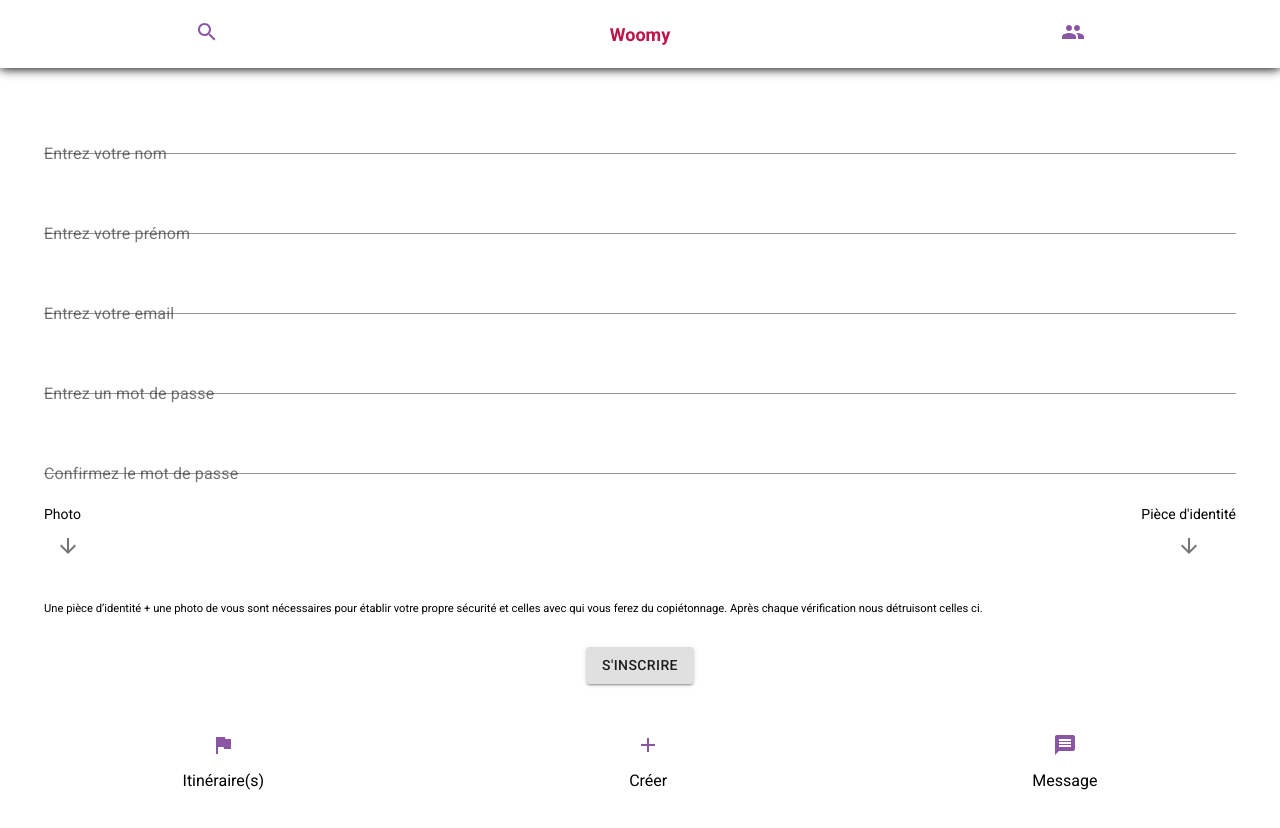
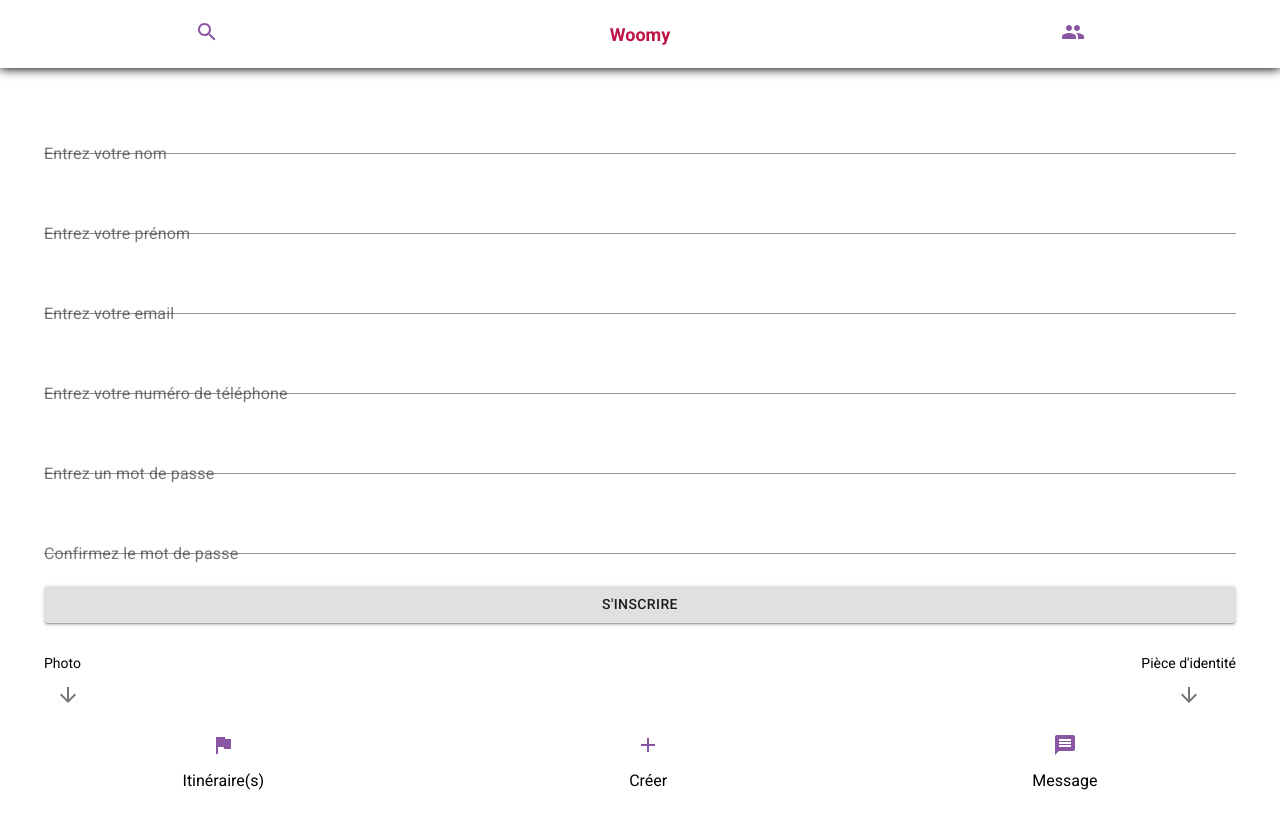
Before and after one commit to TheScriptoMax/woomy, a React (Create React App) app: page /signin in a window 1280 px wide. Shown: the top 828 px of the page. Built offline with nearby package versions, Linux system fonts and the light colour scheme; no server answers.

Commit message:
Integration authentification

```diff
--- a/package.json
+++ b/package.json
@@ -7,6 +7,7 @@
     "@fontsource/roboto": "^4.5.0",
     "@material-ui/core": "^4.12.2",
     "@material-ui/icons": "^4.11.2",
+    "@material-ui/lab": "^4.0.0-alpha.60",
     "@material-ui/pickers": "^3.3.10",
     "@testing-library/jest-dom": "^5.14.1",
     "@testing-library/react": "^11.2.7",
--- a/src/App.js
+++ b/src/App.js
@@ -49,7 +49,7 @@ function App() {
                     <PrivateRoute exact path='/search' component={CowalkingSearch}/>
                     <Route path='/signin' component={SignIn}/>
                     <Route path='/login' component={Login}/>
-                    <Route exact path='/account' component={Account}/>
+                    <PrivateRoute exact path='/account' component={Account}/>
                     <Route exact path='/message' component={Notification}/>
                     <Route exact path='/param' component={Params}/>
                     <Route exact path='/list' component={CowalkingList}/>
--- a/src/components/Account/Account.jsx
+++ b/src/components/Account/Account.jsx
@@ -1,3 +1,4 @@
+
 /// ----- Material UI ----- ///
 import { Avatar } from '@material-ui/core';
 
@@ -5,11 +6,46 @@ import { Avatar } from '@material-ui/core';
 import './account.css';
 
 /// ----- React modules ///
+import {useAuth} from "../../contexts/AuthContext";
 import {Link} from "react-router-dom";
+import {useEffect, useState} from "react";
+
+
+/// ----- Firebase ///
+import {database} from "../../firebase";
 
 //////// Page de profile ////////
 
 function Account() {
+
+    const [userData, setUserData] = useState({});
+    const [error, setError] = useState('');
+    const {logout} = useAuth();
+
+    const {currentUser} = useAuth();
+    useEffect(()=> {
+        database.users.doc(currentUser.uid)
+            .get()
+            .then(doc => {
+                setUserData(database.formatDoc(doc))
+            })
+
+    }, [currentUser.uid])
+
+    /*
+    async function handleLogout() {
+        try {
+            await logout().then(()=> {
+                history.push("/login");
+            })
+        } catch {
+            setError('Woops, on a pas réussi à vous déconnecter')
+        }
+    }
+
+     */
+
+
     return (
       <div className='container'>
       <div className="account-top">
@@ -20,19 +56,19 @@ function Account() {
             <div className='account-field'>
                 <p>Nom</p>
                 <div className="account-field-result">
-                    <p>Sadry</p>
+                    <p>{userData.lastname}</p>
                 </div>
             </div>
             <div className='account-field'>
                 <p>Prenom</p>
                 <div className="account-field-result">
-                    <p>Chloé</p>
+                    <p>{userData.firstname}</p>
                 </div>
             </div>
             <div className='account-field'>
                 <p>E-mail</p>
                 <div className="account-field-result">
-                    <p>pasvrai@fake.com</p>
+                    <p>{currentUser.email}</p>
                 </div>
             </div>
             <div className='account-field'>
@@ -44,7 +80,7 @@ function Account() {
             <div className='account-field'>
                 <p>Téléphone</p>
                 <div className="account-field-result">
-                    <p>0600000000</p>
+                    <p>{userData.phoneNumber}</p>
                 </div>
             </div>
             <Link to="/param">
--- a/src/components/SignIn/SignIn.jsx
+++ b/src/components/SignIn/SignIn.jsx
@@ -1,3 +1,7 @@
+// REACT IMPORT
+import {useRef, useState} from "react";
+import {useHistory} from "react-router-dom";
+
 // MATERIAL UI IMPORT
 import TextField from '@material-ui/core/TextField';
 import IconButton from '@material-ui/core/IconButton';
@@ -6,26 +10,84 @@ import Button from '@material-ui/core/Button';
 
 // CSS IMPORT
 import './SignIn.css';
+import {useAuth} from "../../contexts/AuthContext";
+import {database} from "../../firebase";
+import {Alert} from "@material-ui/lab";
 
 //PAGE INSCRIPTION
 export default function SignIn () {
+    const [error, setError] = useState();
+    const [loading, setLoading] = useState();
+
+    const emailRef = useRef();
+    const passwordRef = useRef();
+    const passwordConfirmRef = useRef();
+    const firstnameRef = useRef();
+    const lastnameRef = useRef();
+    const phoneRef = useRef();
+    const history = useHistory();
+
+
+    const {signup} = useAuth()
+
+    async function handleSubmit(ev) {
+        ev.preventDefault();
+        if (passwordRef.current.value !== passwordConfirmRef.current.value) {
+            return setError('Vos mots de passe doivent correspondre.');
+        }
+        try {
+            setLoading(true);
+            setError('');
+            console.log(emailRef.current.value)
+            await signup(emailRef.current.value, passwordRef.current.value)
+                .then((authUser) => {
+                    database.users
+                        .doc(authUser.user.uid)
+                        .set({
+                            email: emailRef.current.value,
+                            firstname: firstnameRef.current.value,
+                            lastname: lastnameRef.current.value,
+                            phoneNumber: phoneRef.current.value,
+                            createdAt: database.getCurrentTimestamp,
+                            role: 'user'
+                        })
+                })
+                .then(() => {
+                        history.push("/account")
+
+                    }
+                );
+        } catch
+            (error) {
+            setError(error.message)
+        }
+        setLoading(false);
+    }
+
+
     return (
 
     <div className='signIn container'>
 
-        <form className='signIn-content'>
+        <form onSubmit={handleSubmit} className='signIn-content'>
 
             {/* MATERIAL UI INPUT TO COMPLETE FOR SIGNIN */}
 
-            <TextField id="standard-basic" label="Entrez votre nom" variant="standard" />
+            <TextField inputRef={firstnameRef} id="standard-basic" label="Entrez votre nom" variant="standard" />
 
-            <TextField id="standard-basic" label="Entrez votre prénom" variant="standard" />
+            <TextField inputRef={lastnameRef} id="standard-basic" label="Entrez votre prénom" variant="standard" />
 
-            <TextField id="standard-basic" label="Entrez votre email" variant="standard" />
+            <TextField type="email" inputRef={emailRef} id="standard-basic" label="Entrez votre email" variant="standard" />
 
-            <TextField id="standard-basic" label="Entrez un mot de passe" variant="standard" />
+            <TextField type="tel" inputRef={phoneRef} id="standard-basic" label="Entrez votre numéro de téléphone" variant="standard" />
 
-            <TextField id="standard-basic" label="Confirmez le mot de passe" variant="standard" />
+            <TextField type="password" inputRef={passwordRef} id="standard-basic" label="Entrez un mot de passe" variant="standard" />
+
+            <TextField type="password" inputRef={passwordConfirmRef} id="standard-basic" label="Confirmez le mot de passe" variant="standard" />
+
+            {error && <Alert>{error}</Alert>}
+
+            <Button disabled={loading} type="submit" variant="contained">S'inscrire</Button>
 
         </form>
 
@@ -54,7 +116,6 @@ export default function SignIn () {
                 <p>Une pièce d’identité + une photo de vous sont nécessaires pour établir votre propre sécurité et celles avec qui vous ferez du copiétonnage. Après chaque vérification nous détruisont celles ci.
                 </p>
                 {/* MATERIAL UI CALL TO ACTION FOR SIGNIN */}
-                <Button variant="contained">S'inscrire</Button>
         </div>
 
     </div>
--- a/src/contexts/AuthContext.js
+++ b/src/contexts/AuthContext.js
@@ -11,8 +11,11 @@ export function AuthProvider({children}) {
     const [currentUser, setCurrentUser] = useState();
     const [loading, setLoading] = useState(true);
 
-    function signup(email, password) {
-        return auth.createUserWithEmailAndPassword(email, password)
+    async function signup(email, password) {
+        const newUserCredentials = await auth.createUserWithEmailAndPassword(email, password)
+        await newUserCredentials.user.sendEmailVerification();
+
+        return newUserCredentials;
     }
 
     function login(email, password) {
```
Also changed, not shown: 1 other file (tests, documents, lock files or other folders).
